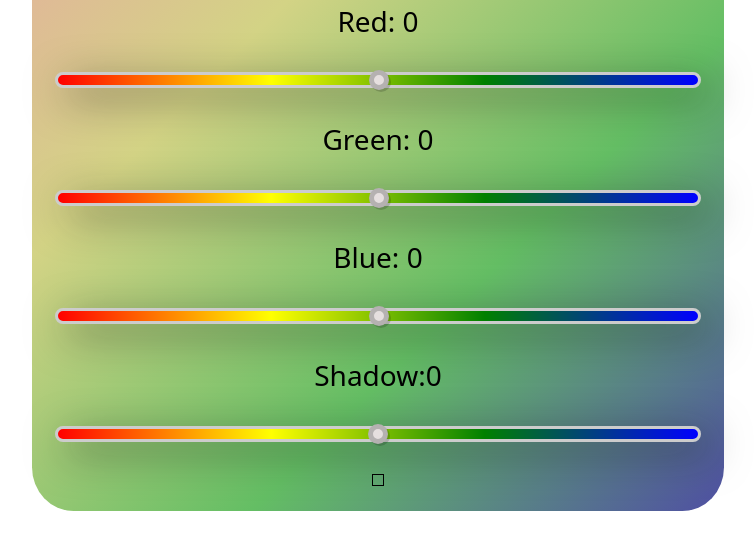
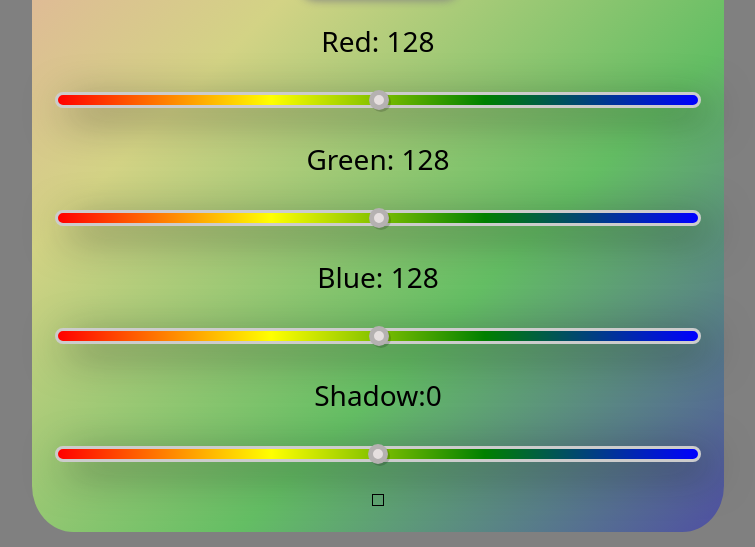
Before and after one commit to Valoshhh/CursorColor, a plain HTML site: page index.html in a window 1280 px wide. Shown: the part 253-800 px from the top of the page, without its empty margins (262-1017 px from the left). Drawn offline with Linux system fonts and the light colour scheme; the site is published under a folder, as on GitHub Pages, so addresses that start at the root find nothing.

Commit message:
Update index.html

```diff
--- a/index.html
+++ b/index.html
@@ -5,7 +5,7 @@
     <meta name="viewport" content="width=device-width, initial-scale=1.0">
     <title>Color cursor</title>
     <link rel="stylesheet" href="./css/styles.css">
-    <script src="/js/script.js" defer></script>
+    <script src="./js/script.js" defer></script>
 </head>
 <body>
 
```
